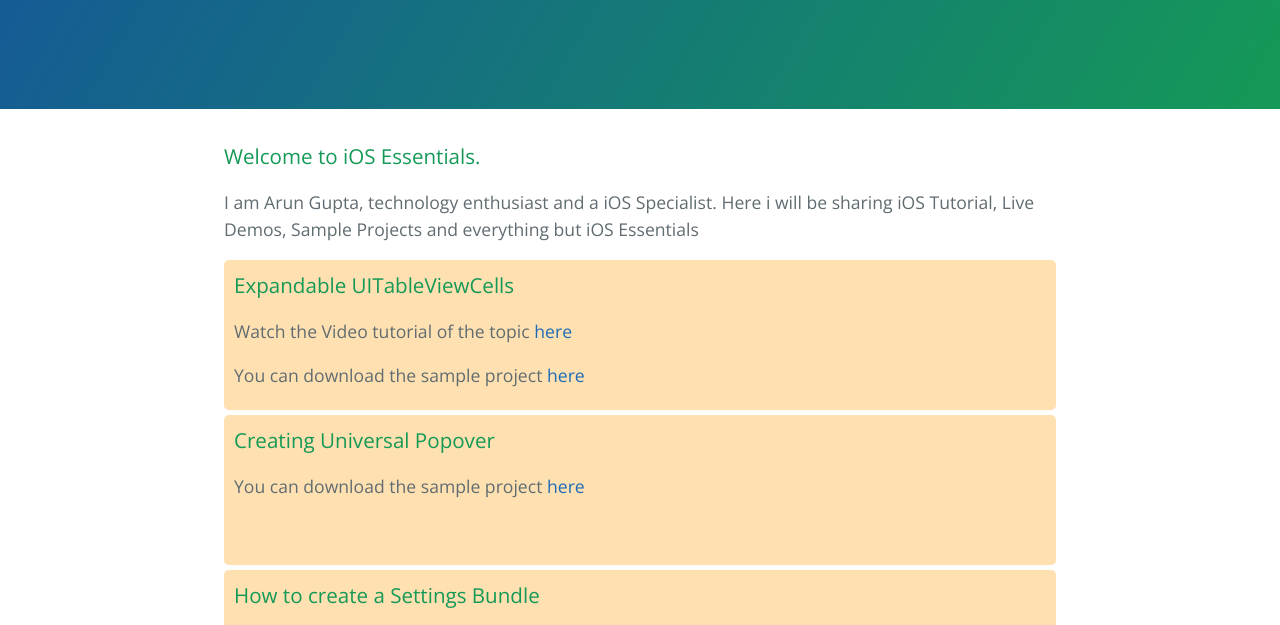
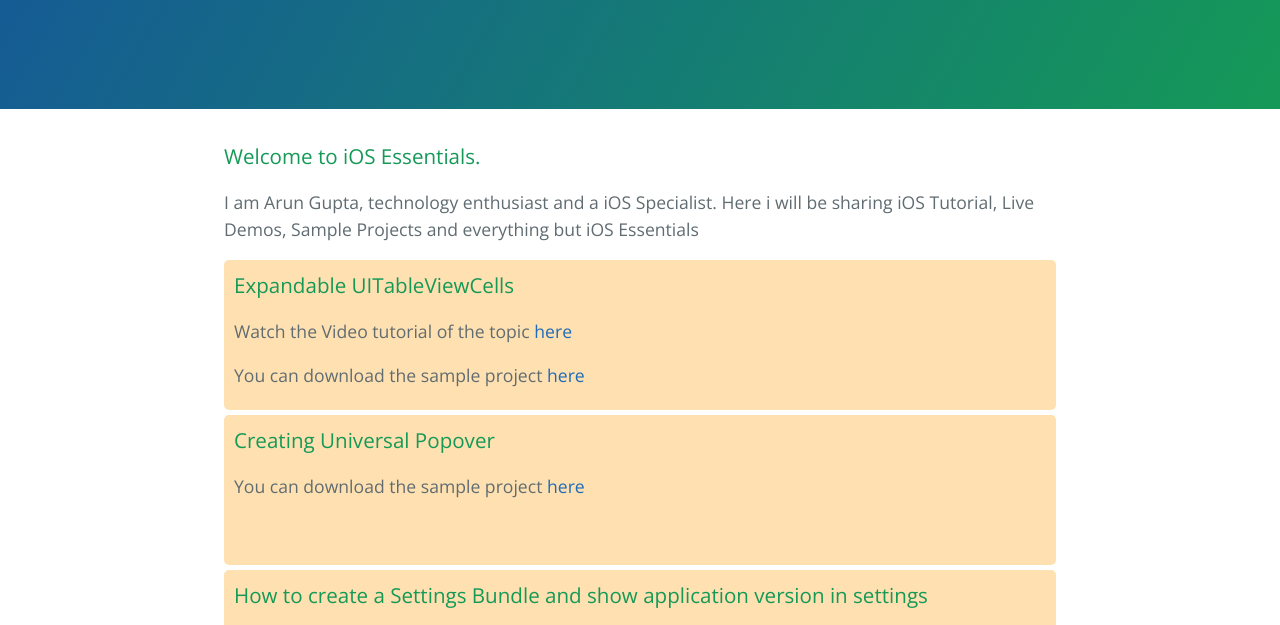
Before and after one commit to quantumarun/quantumarun.github.io, a plain HTML site: page index.html in a window 1280 px wide. Shown: the part 161-786 px from the top of the page. Drawn offline with nearby package versions, Linux system fonts and the light colour scheme.

Commit message:
Update index.html

```diff
--- a/index.html
+++ b/index.html
@@ -39,7 +39,7 @@
 
 <div class="box">
 <h3>
-<a id="creating-pages-manually" class="anchor" href="#creating-pages-manually" aria-hidden="true"><span aria-hidden="true" class="octicon octicon-link"></span></a>How to create a Settings Bundle</h3>
+<a id="creating-pages-manually" class="anchor" href="#creating-pages-manually" aria-hidden="true"><span aria-hidden="true" class="octicon octicon-link"></span></a>How to create a Settings Bundle and show application version in settings</h3>
 
 <p>Watch the video tutorial of the topic <a href="https://www.youtube.com/watch?v=WhaHwJoOuZ0" target="_blank">here</a></p>
 <p>You can download the sample project <a href="https://github.com/quantumarun/Settings-Bundle-Version" target="_blank">here</a></p>
```
